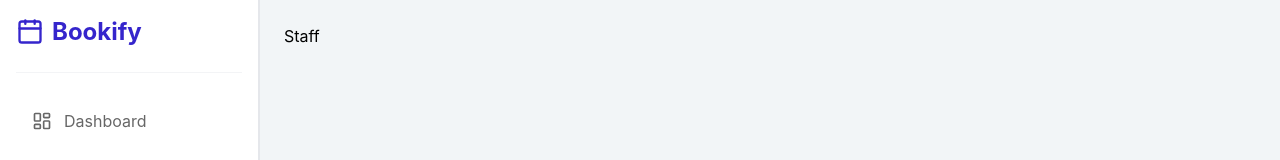
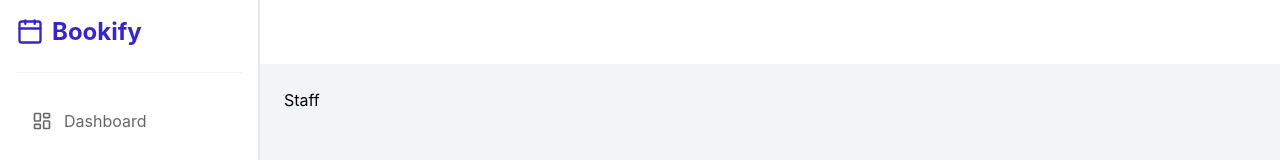
Before and after one commit to jraay12/Saas-booking, a React (Vite) app: page /admin/settings in a window 1280 px wide. Shown: the top 160 px of the page. Built offline with nearby package versions, Linux system fonts and the light colour scheme.

Commit message:
add admin header in the layout

```diff
--- /dev/null
+++ b/src/component/AdminHeader.tsx
@@ -0,0 +1,5 @@
+const AdminHeader = () => {
+  return <div className="h-16 p-2 bg-white"></div>;
+};
+
+export default AdminHeader;
--- a/src/layout/AdminLayout.tsx
+++ b/src/layout/AdminLayout.tsx
@@ -8,6 +8,8 @@ import {
   CalendarDays,
   Settings,
 } from "lucide-react";
+
+import AdminHeader from "../component/AdminHeader";
 
 const menu = [
   {
@@ -41,14 +43,20 @@ export default function AdminLayout() {
   return (
     <div className="min-h-screen bg-[#f2f5f7] grid grid-cols-1 md:grid-cols-[260px_1fr]">
       {/* SIDEBAR */}
-      <aside className="bg-white border-r border-gray-200">
+      <aside className="bg-white border-r border-gray-200 h-screen sticky top-0">
         <Sidebar data={menu} />
       </aside>
 
-      {/* MAIN CONTENT */}
-      <main className="p-4 sm:p-6">
-        <Outlet />
-      </main>
+      {/* RIGHT CONTENT */}
+      <div className="flex flex-col min-h-screen">
+        {/* HEADER */}
+        <AdminHeader />
+
+        {/* PAGE CONTENT */}
+        <main className="flex-1 p-4 sm:p-6 overflow-auto">
+          <Outlet />
+        </main>
+      </div>
     </div>
   );
 }
```
